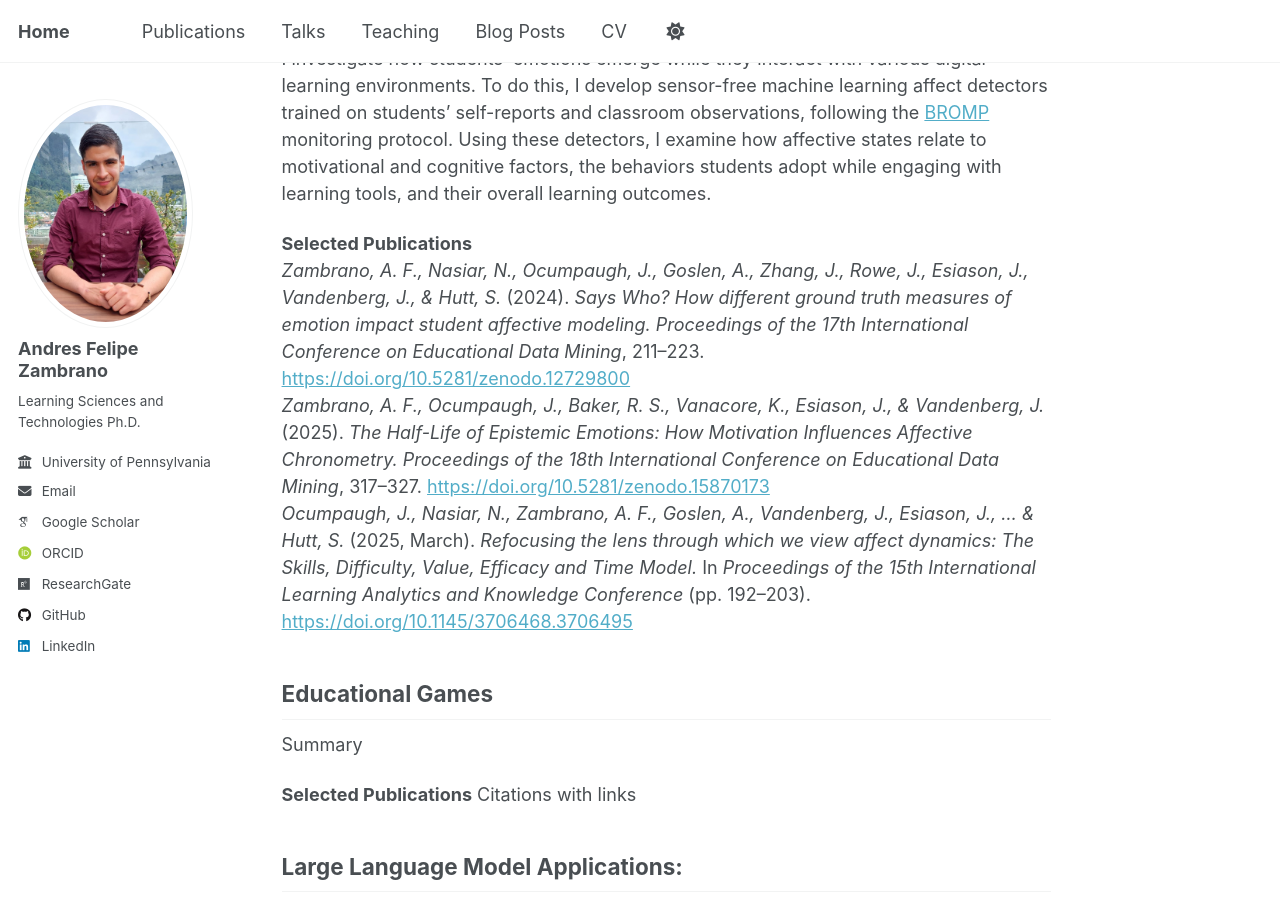
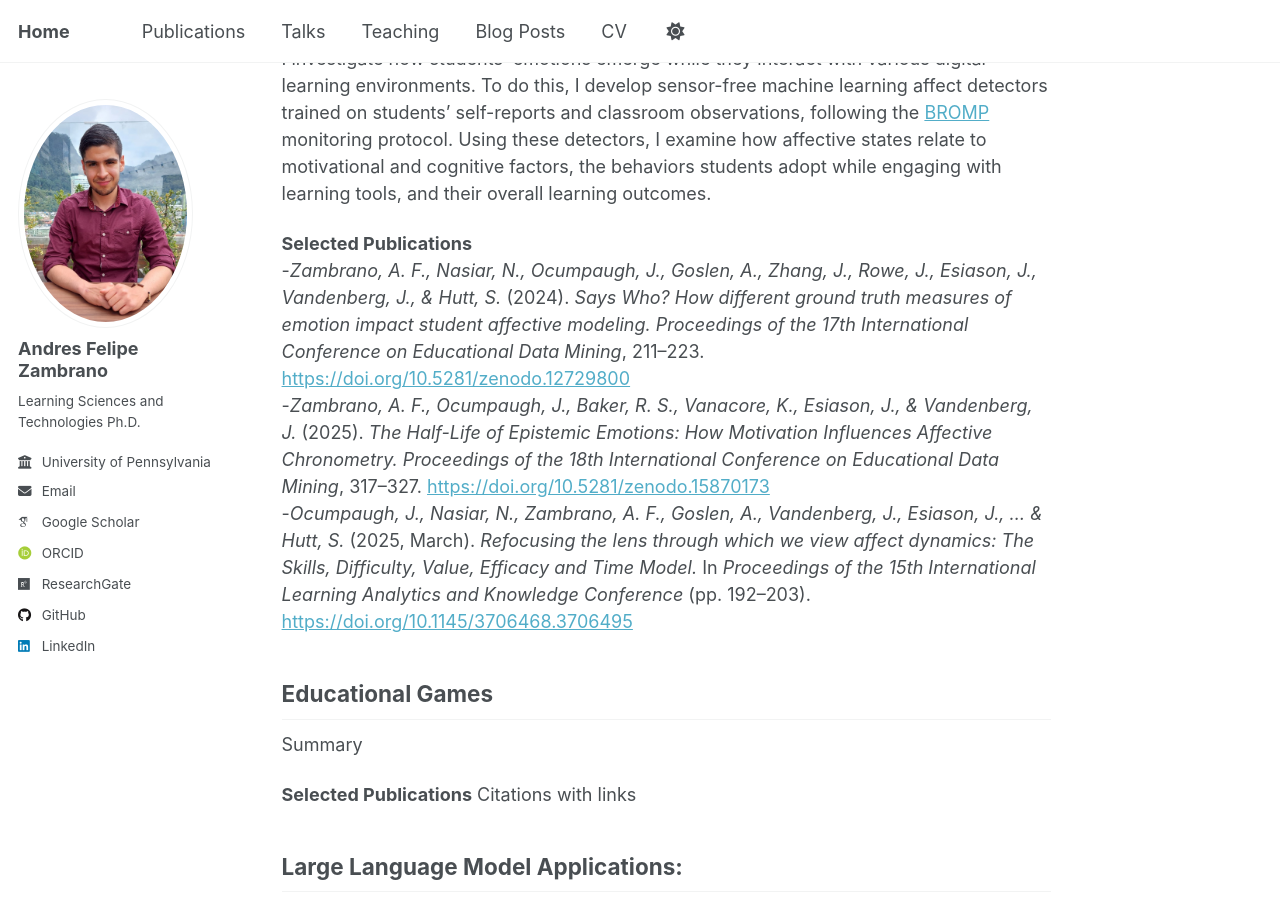
Before and after one commit to afzambrano/afzambrano.github.io, a Jekyll site: the page built from _pages/about.md, in a window 1280 px wide and 900 px high, scrolled down 465 px. Built offline with Jekyll 4.4.1, drawn with Linux system fonts in a browser that asks for light colours; some web fonts are replaced; a script that is not in the unit is left out.

```diff
--- a/_pages/about.md
+++ b/_pages/about.md
@@ -18,15 +18,15 @@ Affect and Emotions
 I investigate how students’ emotions emerge while they interact with various digital learning environments. To do this, I develop sensor-free machine learning affect detectors trained on students’ self-reports and classroom observations, following the [BROMP](https://learninganalytics.upenn.edu/ryanbaker/bromp.html) monitoring protocol. Using these detectors, I examine how affective states relate to motivational and cognitive factors, the behaviors students adopt while engaging with learning tools, and their overall learning outcomes.
 
 **Selected Publications**<br>
-<i>Zambrano, A. F., Nasiar, N., Ocumpaugh, J., Goslen, A., Zhang, J., Rowe, J., Esiason, J., Vandenberg, J., & Hutt, S.</i> (2024).
+-<i>Zambrano, A. F., Nasiar, N., Ocumpaugh, J., Goslen, A., Zhang, J., Rowe, J., Esiason, J., Vandenberg, J., & Hutt, S.</i> (2024).
 <i>Says Who? How different ground truth measures of emotion impact student affective modeling.</i>
 <i>Proceedings of the 17th International Conference on Educational Data Mining</i>, 211–223.
 <a href="https://doi.org/10.5281/zenodo.12729800">https://doi.org/10.5281/zenodo.12729800</a><br>
-<i>Zambrano, A. F., Ocumpaugh, J., Baker, R. S., Vanacore, K., Esiason, J., & Vandenberg, J.</i> (2025).
+-<i>Zambrano, A. F., Ocumpaugh, J., Baker, R. S., Vanacore, K., Esiason, J., & Vandenberg, J.</i> (2025).
 <i>The Half-Life of Epistemic Emotions: How Motivation Influences Affective Chronometry.</i>
 <i>Proceedings of the 18th International Conference on Educational Data Mining</i>, 317–327.
 <a href="https://doi.org/10.5281/zenodo.15870173">https://doi.org/10.5281/zenodo.15870173</a><br>
-<i>Ocumpaugh, J., Nasiar, N., Zambrano, A. F., Goslen, A., Vandenberg, J., Esiason, J., ... & Hutt, S.</i> (2025, March).
+-<i>Ocumpaugh, J., Nasiar, N., Zambrano, A. F., Goslen, A., Vandenberg, J., Esiason, J., ... & Hutt, S.</i> (2025, March).
 <i>Refocusing the lens through which we view affect dynamics: The Skills, Difficulty, Value, Efficacy and Time Model.</i>
 In <i>Proceedings of the 15th International Learning Analytics and Knowledge Conference</i> (pp. 192–203).
 <a href="https://doi.org/10.1145/3706468.3706495">https://doi.org/10.1145/3706468.3706495</a>
```
